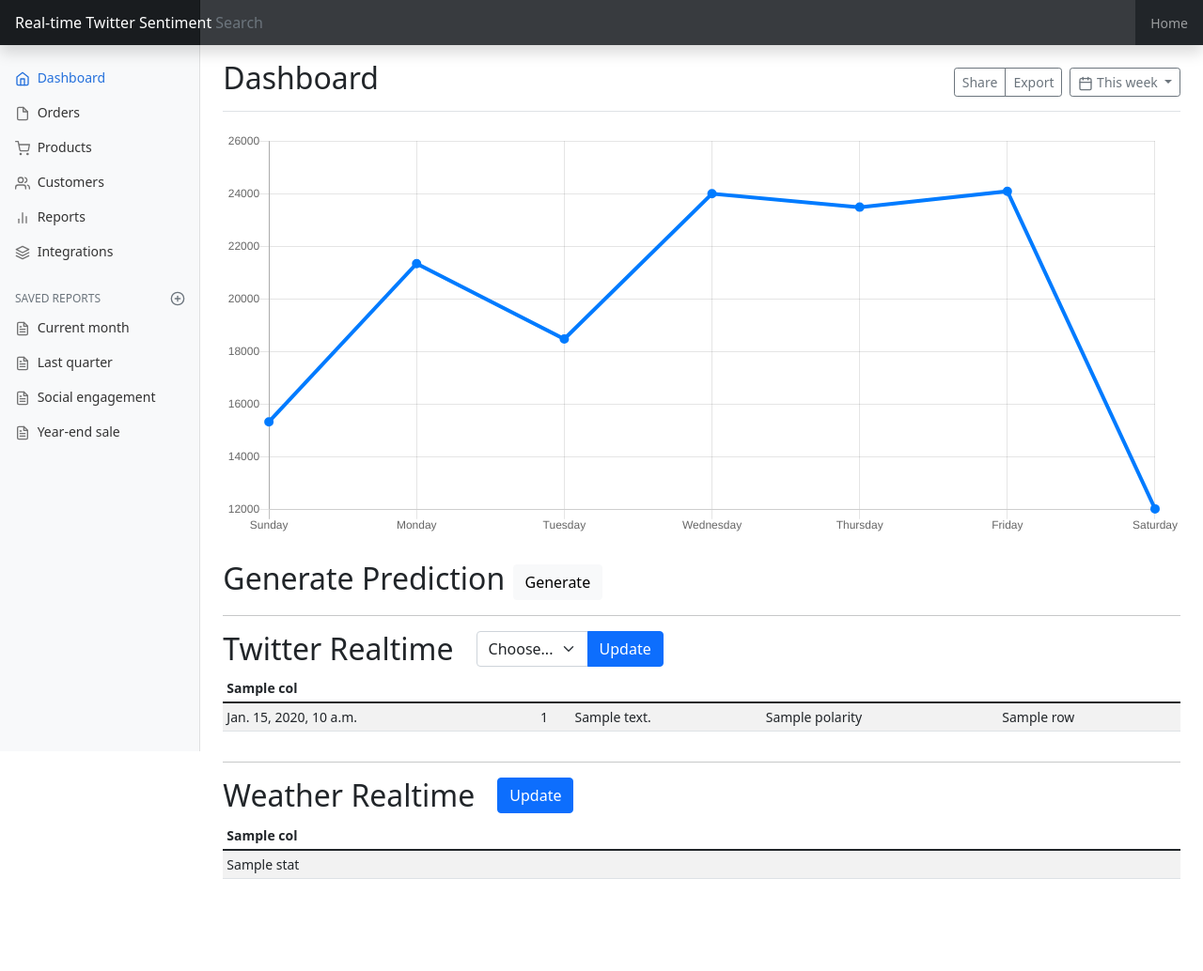
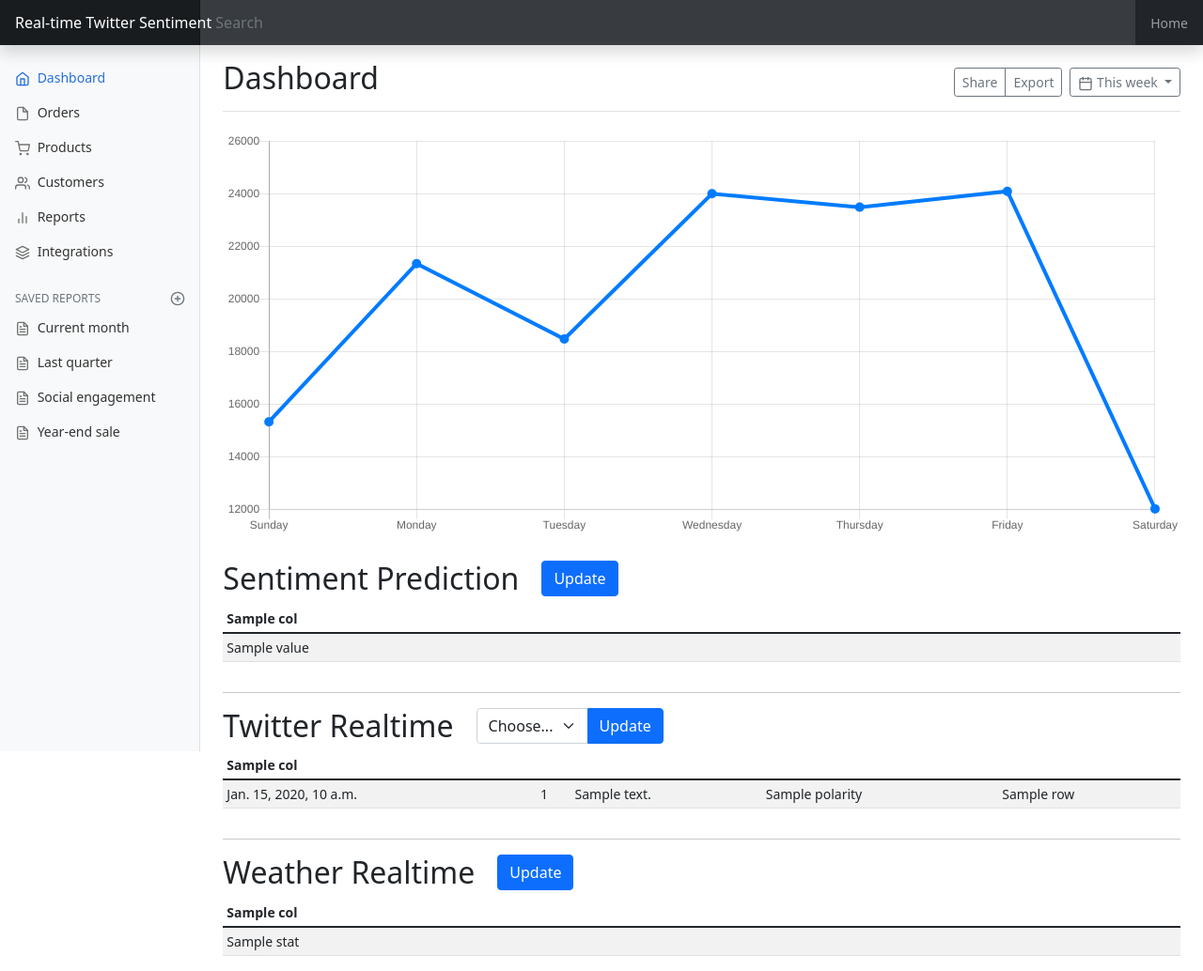
Before and after one commit to Sapphirine/202112-49-Quantifying-Correlation-between-Weather-and-Tweet-Sentiment, a Django app: template display/templates/display/dashboard.html in a window 1280 px wide. Shown: the whole page at 94% size. Before the commit the page ends 936 px from the top, so only its background shows below. Run offline with Django 3.2, Linux system fonts and the light colour scheme; the template is opened without the code that fills it: most values are stand-ins (such as "Sample title", 1, 10 or a date in 2020); some libraries are stand-ins or nearby versions.

Commit message:
Added prediction table

```diff
--- a/display/templates/display/dashboard.html
+++ b/display/templates/display/dashboard.html
@@ -145,14 +145,46 @@
 
             <canvas class="my-4 w-100" id="myChart" width="900" height="380"></canvas>
 
-            <h2>
-                Generate Prediction
-                <button type="button"
-                        onclick="generate_prediction(this, 'red')"
-                        class="btn btn-light">
-                    Generate
-                </button>
-            </h2>
+            <div class="container-fluid" style="padding: 0">
+                <div class="row">
+                    <div class="col-auto">
+                        <h2>
+                            Sentiment Prediction
+                        </h2>
+                    </div>
+                    <div class="col-auto">
+                        <form method="post">
+                            {% csrf_token %}
+                            <button class="btn btn-primary"
+                                    id="prediction_update"
+                                    type="submit"
+                                    name="prediction_update_button">
+                                Update
+                            </button>
+                        </form>
+                    </div>
+                </div>
+            </div>
+
+
+            <div class="table-responsive">
+                <table class="table table-striped table-sm">
+                    <thead>
+                    <tr>
+                        {% for col in prediction_cols %}
+                        <th>{{ col }}</th>
+                        {% endfor %}
+                    </tr>
+                    </thead>
+                    <tbody>
+                    <tr>
+                        {% for value in prediction_values %}
+                        <td>{{value}}</td>
+                        {% endfor %}
+                    </tr>
+                    </tbody>
+                </table>
+            </div>
 
             <hr/>
 
@@ -175,6 +207,9 @@
                                     <option value="10">10</option>
                                     <option value="20">20</option>
                                     <option value="30">30</option>
+                                    <option value="40">40</option>
+                                    <option value="50">50</option>
+                                    <option value="60">60</option>
                                 </select>
                                 <button class="btn btn-primary"
                                         id="twitter_update_button"
```
Also changed, not shown: display/getprediction.py (+26 -0 lines), display/getweather.py (+11 -1 lines), display/views.py (+11 -1 lines), display/updatedmodels/columns.txt (renamed from updatedmodels/columns.txt), 13 other files.
